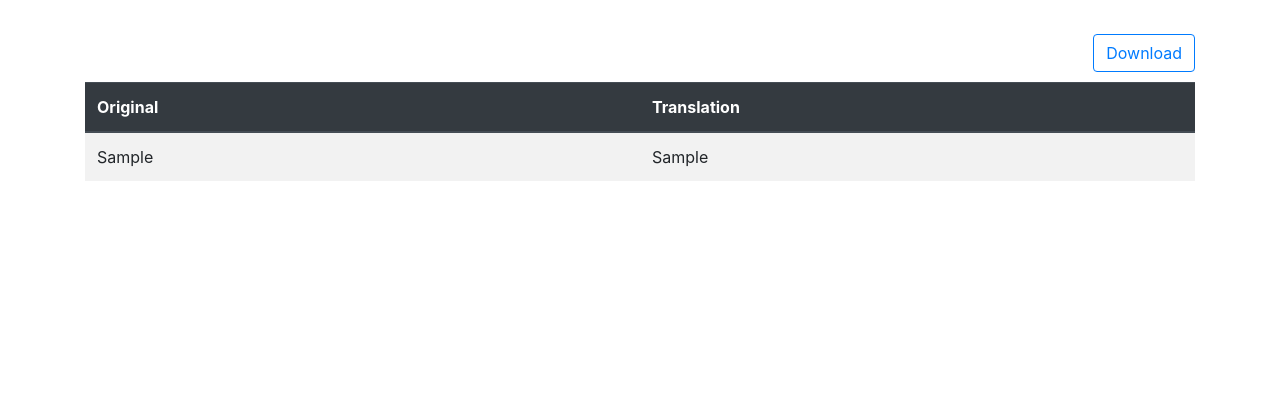
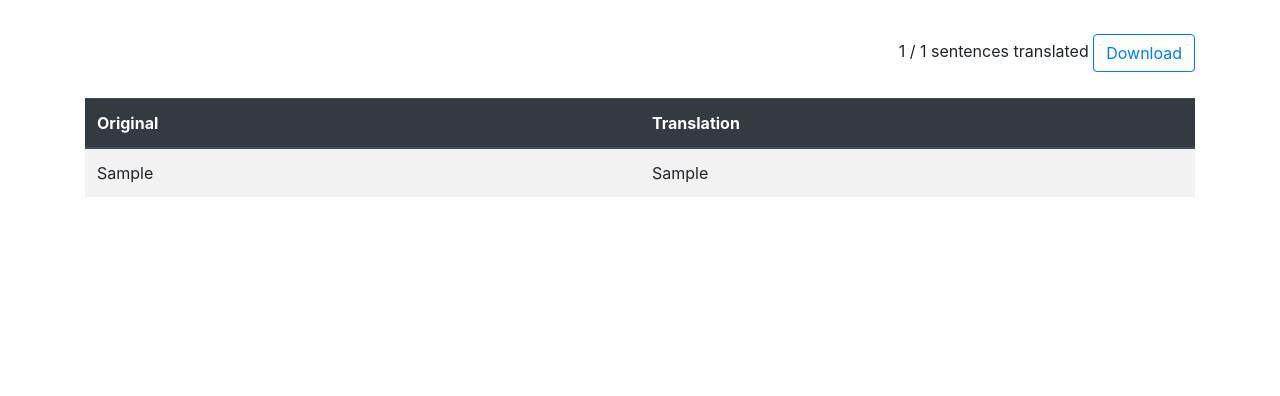
Before and after one commit to ESIEESPACE/FarmBot-Translator, a Django app: a page that uses templates/table.html in a window 1280 px wide. Shown: the part 56-452 px from the top of the page. Run offline with Django 3.2, Linux system fonts and the light colour scheme; tables that the repository leaves empty hold one stand-in row (values such as "Sample post"); some libraries are stand-ins or nearby versions.

Commit message:
Add informations about current translation

```diff
--- a/app/views.py
+++ b/app/views.py
@@ -20,12 +20,19 @@ def index(request):
     try:
         language = Language.objects.get(short=short)
         translations = Translation.objects.filter(language=language).order_by('translated')
+
+        translated = translations.filter(translated=True).count()
+        total_translations = translations.count()
+
     except app.models.Language.DoesNotExist:
         translations = None
+        translated = None
+        total_translations = None
 
     languages = Language.objects.all()
 
-    return render(request, 'table.html', context={"translations": translations, "languages": languages})
+
+    return render(request, 'table.html', context={"translations": translations, "languages": languages, "translated": translated, "total_translations": total_translations})
 
 @csrf_exempt
 def update_translation(request):
--- a/templates/table.html
+++ b/templates/table.html
@@ -1,12 +1,16 @@
 {% extends 'skeleton.html' %}
 
 {% block body %}
+
+    {% if translations %}
     	<div class="container download" xmlns="http://www.w3.org/1999/html">
+		<p>
+			{{ translated }} / {{ total_translations }} sentences translated
 		        <a href="{%  url 'download' %}?language={{  translations.0.language.short }}"><button class="btn btn-outline-primary">Download</button></a>
+		</p>
 	</div>
 
     	<div class="container">
-
 	       	<table class="table table-striped">
 	          <thead class="thead-dark">
         	    <tr>
@@ -23,6 +27,9 @@
 	            {% endfor %}
 	          </tbody>
 	        </table>
+    {% else %}
+    	<h3 class="text-center">No translation, please select a language or import a new one</h3>
+    {% endif %}
 
     </div>
     <div class="modal fade" id="helpModal" tabindex="-1" role="dialog" aria-labelledby="Help" aria-hidden="true">
```
Lines whose indentation alone changed are shown as unchanged.
